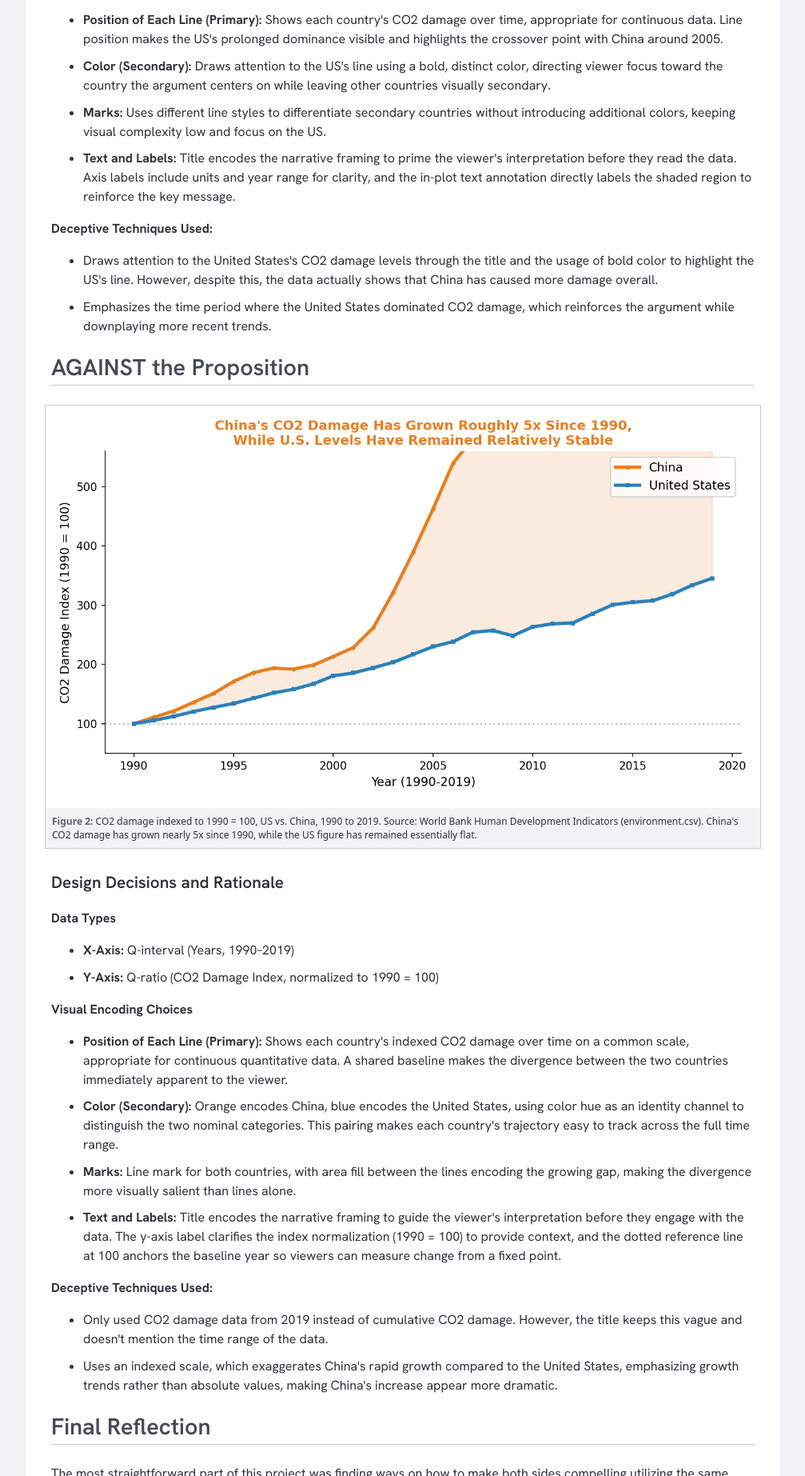
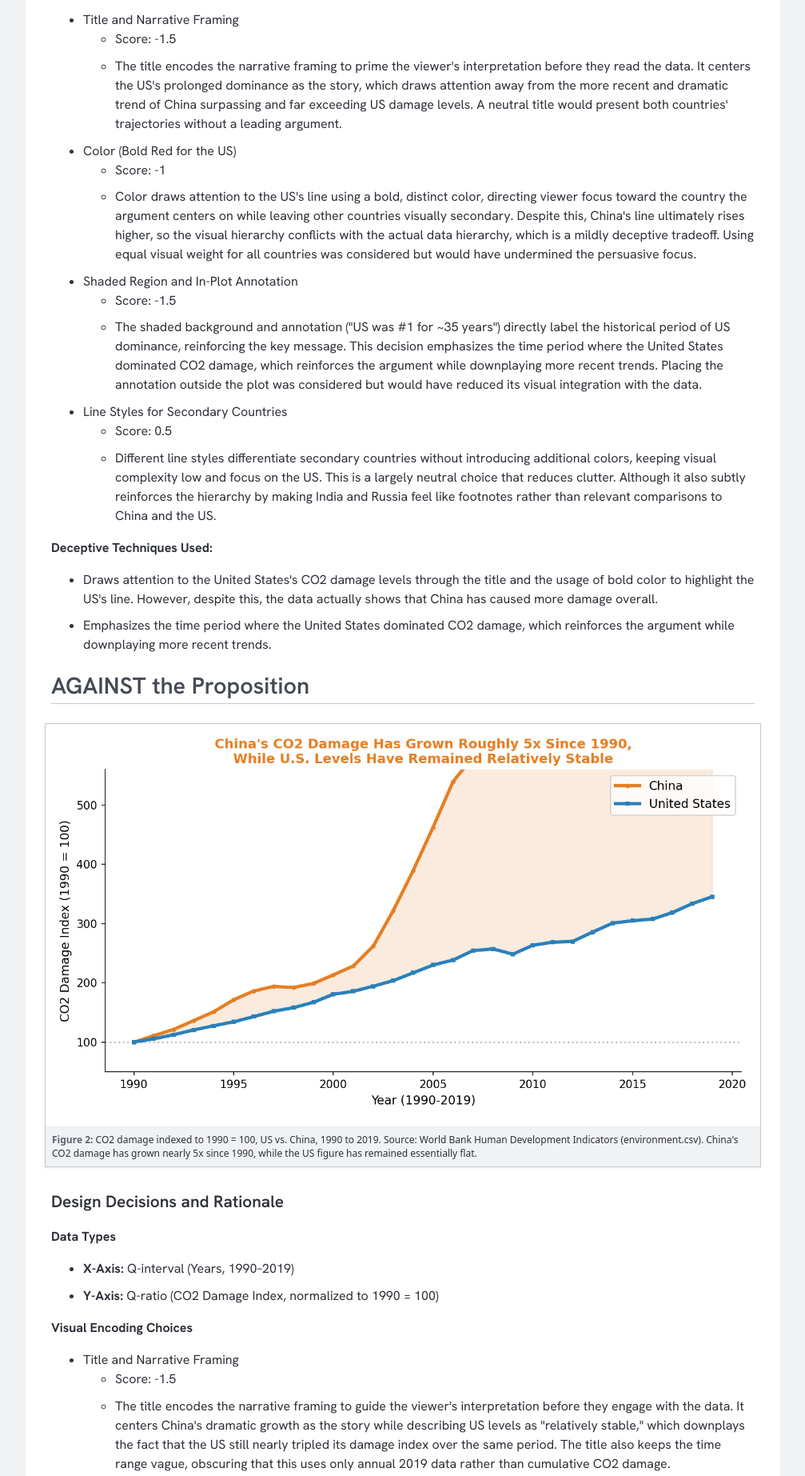
Before and after one commit to prabhjas018/Dsc106_Project2, a plain HTML site: page index.html in a window 1280 px wide. Shown: the part 1322-3167 px from the top of the page at 80% size, without its empty margins (136-1143 px from the left). Drawn offline with Linux system fonts and the light colour scheme.

Commit message:
Update index.html

```diff
--- a/index.html
+++ b/index.html
@@ -159,10 +159,30 @@
 
                 <p><strong>Visual Encoding Choices</strong></p>
                 <ul>
-                    <li><strong>Position of Each Line (Primary):</strong> Shows each country's CO2 damage over time, appropriate for continuous data. Line position makes the US's prolonged dominance visible and highlights the crossover point with China around 2005.</li>
-                    <li><strong>Color (Secondary):</strong> Draws attention to the US's line using a bold, distinct color, directing viewer focus toward the country the argument centers on while leaving other countries visually secondary.</li>
-                    <li><strong>Marks:</strong> Uses different line styles to differentiate secondary countries without introducing additional colors, keeping visual complexity low and focus on the US.</li>
-                    <li><strong>Text and Labels:</strong> Title encodes the narrative framing to prime the viewer's interpretation before they read the data. Axis labels include units and year range for clarity, and the in-plot text annotation directly labels the shaded region to reinforce the key message.</li>
+                    <li>Title and Narrative Framing
+                        <ul>
+                            <li>Score: -1.5</li>
+                            <li>The title encodes the narrative framing to prime the viewer's interpretation before they read the data. It centers the US's prolonged dominance as the story, which draws attention away from the more recent and dramatic trend of China surpassing and far exceeding US damage levels. A neutral title would present both countries' trajectories without a leading argument.</li>
+                        </ul>
+                    </li>
+                    <li>Color (Bold Red for the US)
+                        <ul>
+                            <li>Score: -1</li>
+                            <li>Color draws attention to the US's line using a bold, distinct color, directing viewer focus toward the country the argument centers on while leaving other countries visually secondary. Despite this, China's line ultimately rises higher, so the visual hierarchy conflicts with the actual data hierarchy, which is a mildly deceptive tradeoff. Using equal visual weight for all countries was considered but would have undermined the persuasive focus.</li>
+                        </ul>
+                    </li>
+                    <li>Shaded Region and In-Plot Annotation
+                        <ul>
+                            <li>Score: -1.5</li>
+                            <li>The shaded background and annotation ("US was #1 for ~35 years") directly label the historical period of US dominance, reinforcing the key message. This decision emphasizes the time period where the United States dominated CO2 damage, which reinforces the argument while downplaying more recent trends. Placing the annotation outside the plot was considered but would have reduced its visual integration with the data.</li>
+                        </ul>
+                    </li>
+                    <li>Line Styles for Secondary Countries
+                        <ul>
+                            <li>Score: 0.5</li>
+                            <li>Different line styles differentiate secondary countries without introducing additional colors, keeping visual complexity low and focus on the US. This is a largely neutral choice that reduces clutter. Although it also subtly reinforces the hierarchy by making India and Russia feel like footnotes rather than relevant comparisons to China and the US.</li>
+                        </ul>
+                    </li>
                 </ul>
 
                 <p><strong>Deceptive Techniques Used:</strong></p>
@@ -192,10 +212,30 @@
 
                 <p><strong>Visual Encoding Choices</strong></p>
                 <ul>
-                    <li><strong>Position of Each Line (Primary):</strong> Shows each country's indexed CO2 damage over time on a common scale, appropriate for continuous quantitative data. A shared baseline makes the divergence between the two countries immediately apparent to the viewer.</li>
-                    <li><strong>Color (Secondary):</strong> Orange encodes China, blue encodes the United States, using color hue as an identity channel to distinguish the two nominal categories. This pairing makes each country's trajectory easy to track across the full time range.</li>
-                    <li><strong>Marks:</strong> Line mark for both countries, with area fill between the lines encoding the growing gap, making the divergence more visually salient than lines alone.</li>
-                    <li><strong>Text and Labels:</strong> Title encodes the narrative framing to guide the viewer's interpretation before they engage with the data. The y-axis label clarifies the index normalization (1990 = 100) to provide context, and the dotted reference line at 100 anchors the baseline year so viewers can measure change from a fixed point.</li>
+                    <li>Title and Narrative Framing
+                        <ul>
+                            <li>Score: -1.5</li>
+                            <li>The title encodes the narrative framing to guide the viewer's interpretation before they engage with the data. It centers China's dramatic growth as the story while describing US levels as "relatively stable," which downplays the fact that the US still nearly tripled its damage index over the same period. The title also keeps the time range vague, obscuring that this uses only annual 2019 data rather than cumulative CO2 damage.</li>
+                        </ul>
+                    </li>
+                    <li>Indexed Scale (Data Transformation)
+                        <ul>
+                            <li>Score: -1.5</li>
+                            <li>The y-axis uses an indexed scale normalized to 1990 = 100, which emphasizes growth rates rather than absolute values. This makes China's increase appear more dramatic relative to the US than it would on an absolute scale, since China started from a much lower baseline in 1990. A neutral alternative would have used absolute damage values, but that would have undermined the argument about relative growth.</li>
+                        </ul>
+                    </li>
+                    <li>Area Fill Between Lines
+                        <ul>
+                            <li>Score: -1</li>
+                            <li>The area fill between the two lines highlights the growing gap, making the divergence more noticeable. This amplifies the magnitude of China's growth by drawing the eye to the widening space rather than to either country's individual trajectory. Lines without fill would have been more neutral and less immediately striking.</li>
+                        </ul>
+                    </li>
+                    <li>Color (Orange for China, Blue for the US)
+                        <ul>
+                            <li>Score: 0.5</li>
+                            <li>Orange encodes China and blue encodes the United States, using color hue as an identity channel to distinguish the two nominal categories. This pairing makes each country's trajectory easy to track across the full time range. The choice is largely earnest as a legibility decision.</li>
+                        </ul>
+                    </li>
                 </ul>
 
                 <p><strong>Deceptive Techniques Used:</strong></p>
```
